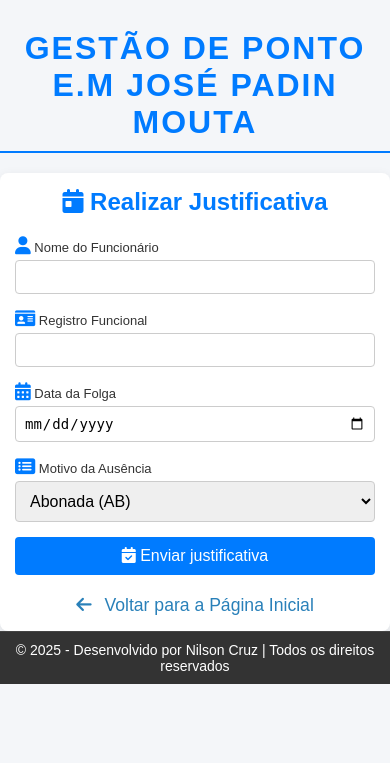
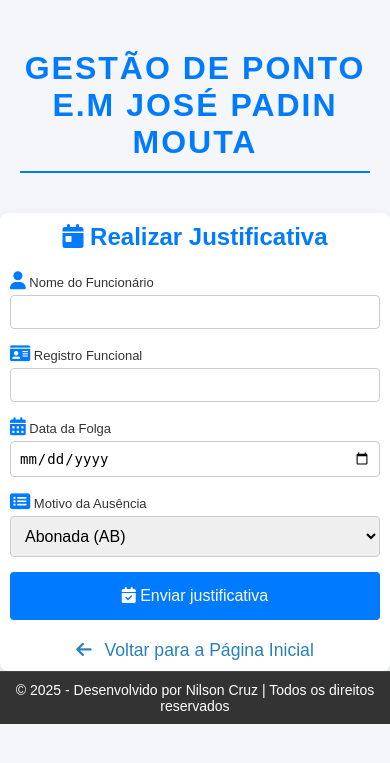
Before and after one commit to nilcruz94/gestao-padin, a Flask app: page /agendar in a window 390 px wide. Shown: the top 763 px of the page. Run offline with Flask 3, Linux system fonts and the light colour scheme.

Commit message:
Ajustes de responsividade e footer no formulário de folgas

```diff
--- a/templates/agendar.html
+++ b/templates/agendar.html
@@ -2,11 +2,11 @@
 <html lang="pt-br">
 <head>
     <meta charset="UTF-8">
+    <meta name="viewport" content="width=device-width, initial-scale=1.0">
     <title>Agendar Folga</title>
     <link rel="stylesheet" href="{{ url_for('static', filename='css/style.css') }}">
     <!-- FontAwesome para ícones -->
     <link rel="stylesheet" href="https://cdnjs.cloudflare.com/ajax/libs/font-awesome/6.0.0-beta3/css/all.min.css">
-    <meta name="viewport" content="width=device-width, initial-scale=1.0">
     <script>
         // Função que exibe ou esconde os campos de Data de Referência, Horas e Minutos dependendo da seleção do motivo
         function toggleDataReferencia() {
@@ -68,13 +68,11 @@
             display: flex;
             gap: 10px; /* Espaçamento entre os campos */
             margin-top: 10px;
-            flex-wrap: wrap;
         }
 
         .horas-minutos-group .input-group {
             display: flex;
             align-items: center; /* Alinha os ícones e inputs */
-            width: 48%; /* Ajuste para telas menores */
         }
 
         /* Ícone à esquerda do label */
@@ -88,26 +86,68 @@
         .horas-minutos-group label {
             display: flex;
             align-items: center;
+            font-weight: normal; /* Retira o negrito do label */
         }
 
         .horas-minutos-group input {
-            width: 100%; /* Ajuste da largura dos inputs */
+            width: 120px; /* Ajuste da largura dos inputs */
             padding-left: 30px; /* Espaço para o ícone */
         }
 
-        /* Responsividade */
-        @media (max-width: 768px) {
+        /* Responsividade: ajuste para telas pequenas */
+        @media screen and (max-width: 768px) {
+            body {
+                font-size: 16px;
+            }
+
             .titulo-container {
                 text-align: center;
+                padding: 20px;
             }
-            h1 {
-                font-size: 1.5em;
+
+            .container {
+                padding: 10px;
             }
-            .input-group label, .input-group input, .input-group select {
+
+            .input-group input,
+            .input-group select {
                 width: 100%;
             }
+
+            .form-group {
+                margin-bottom: 15px;
+            }
+
+            .horas-minutos-group {
+                flex-direction: column;
+            }
+
             .horas-minutos-group .input-group {
                 width: 100%;
+                margin-bottom: 10px;
+            }
+
+            .submit-btn {
+                width: 100%;
+            }
+
+            footer {
+                position: relative;
+                text-align: center;
+                padding: 10px;
+                font-size: 14px;
+            }
+        }
+
+        /* Responsividade para telas muito pequenas */
+        @media screen and (max-width: 480px) {
+            .titulo-site {
+                font-size: 24px;
+            }
+
+            .submit-btn {
+                padding: 15px;
+                font-size: 16px;
             }
         }
     </style>
@@ -162,12 +202,12 @@
             <!-- Campo de Horas e Minutos (aparece quando 'Banco de Horas' é selecionado) -->
             <div class="form-group horas-minutos-group" id="horas_group" style="display: none;">
                 <div class="input-group">
-                    <label for="quantidade_horas"><i class="fas fa-clock"></i> Horas:</label>
+                    <label for="quantidade_horas"><i class="fas fa-clock"></i> Horas a utilizar:</label>
                     <input type="number" id="quantidade_horas" name="quantidade_horas" min="0" placeholder="Horas" value="0" required>
                 </div>
 
                 <div class="input-group">
-                    <label for="quantidade_minutos"><i class="fas fa-clock"></i> Minutos:</label>
+                    <label for="quantidade_minutos"><i class="fas fa-clock"></i> Minutos a utilizar:</label>
                     <input type="number" id="quantidade_minutos" name="quantidade_minutos" min="0" max="59" placeholder="Minutos" value="0" required>
                 </div>
             </div>
--- a/templates/menu_banco_horas.html
+++ b/templates/menu_banco_horas.html
@@ -10,11 +10,11 @@
 <body>
     <!-- Título do site -->
     <div class="titulo-container">
-        <h1 class="titulo-site">Gestão de Folgas E.M José Padin Mouta</h1>
+        <h1 class="titulo-site">Gestão de Ponto E.M José Padin Mouta</h1>
     </div>
 
     <div class="menu-container">
-        <h1>Banco de Horas</h1>
+        <h1>Escolha uma ação</h1>
         <a href="{{ url_for('cadastrar_horas') }}" class="menu-item">Cadastrar Horas</a>
         <a href="{{ url_for('consultar_horas') }}" class="menu-item">Consultar Horas</a>
 
--- a/templates/perfil.html
+++ b/templates/perfil.html
@@ -74,6 +74,11 @@
             </div>
             <button type="submit" class="submit-btn">Salvar Alterações</button>
         </form>
+    </div>
+
+    <div class="voltar-link">
+        <a href="/index">
+            <i class="fas fa-arrow-left"></i> Voltar para a Página Inicial</a>
     </div>
 
     <script>
```
Also changed, not shown: templates/index.html (+14 -12 lines).
